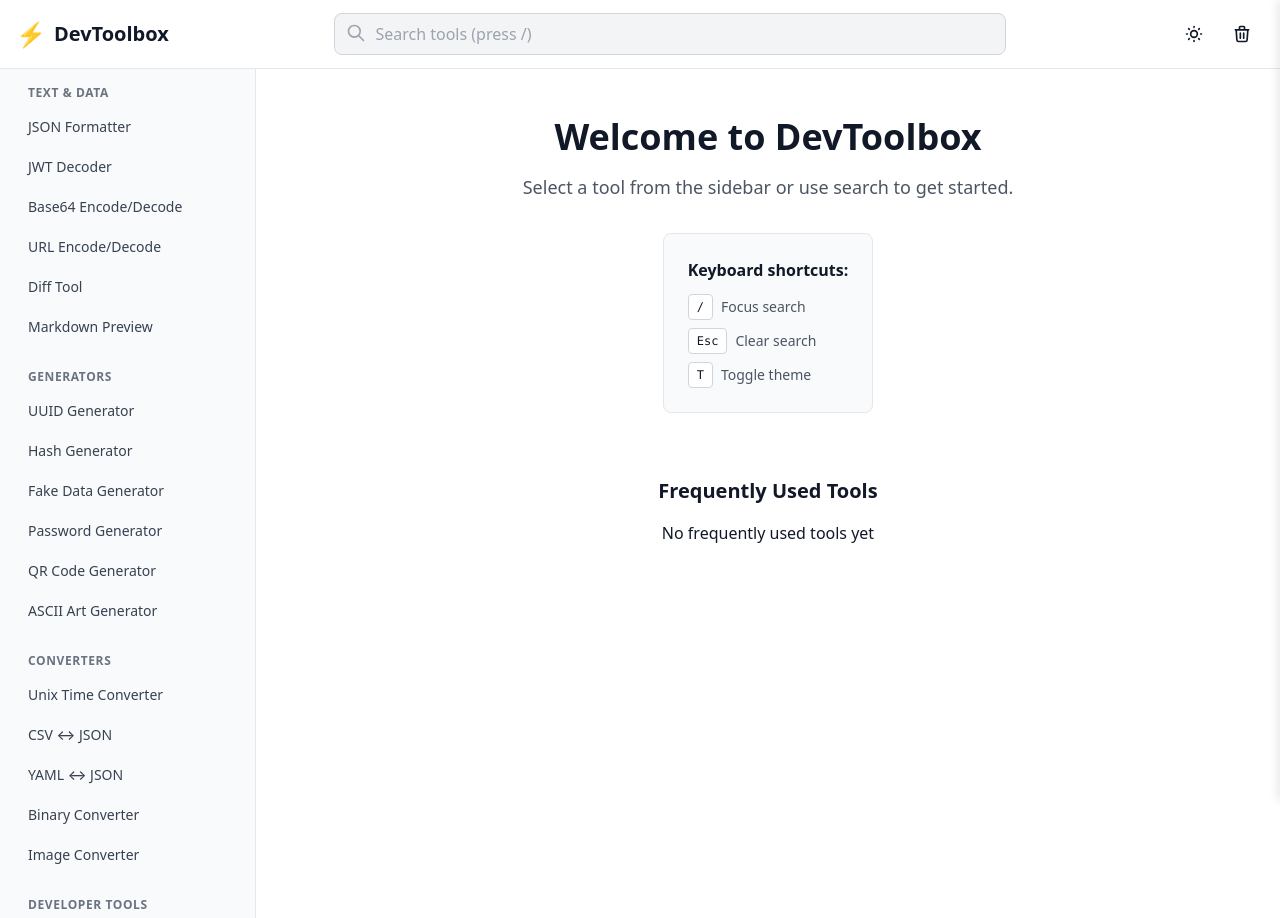
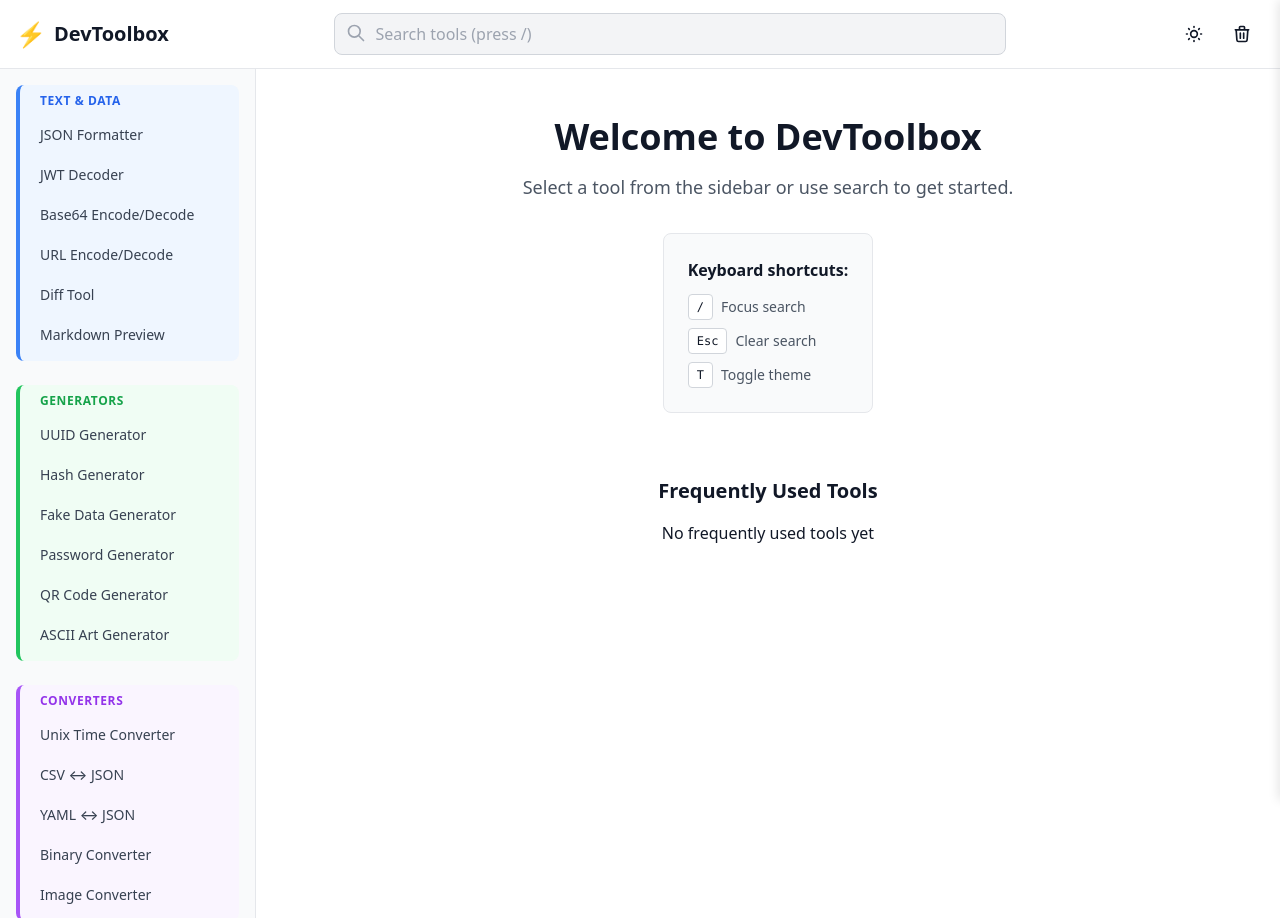
Before and after one commit to Vijay-Duke/devtoolbox, a website: page index.html in a window 1280 px wide. Shown: the top 918 px of the page. Drawn offline with Linux system fonts and the light colour scheme.

Commit message:
feat: add color-coded sidebar sections for better visual organization
- Text & Data: Blue theme
- Generators: Green theme
- Converters: Purple theme
- Developer Tools: Orange theme
- Networking & Cloud: Red theme

Each section now has:
- Colored header text
- Subtle background tint
- Left border accent
- Proper dark mode support with transparent backgrounds

This makes it much easier to visually scan and find tools in specific categories.

```diff
--- a/index.html
+++ b/index.html
@@ -22,7 +22,7 @@
 
 
   <!-- Compiled Tailwind CSS with cache busting -->
-  <link rel="stylesheet" href="/css/styles.css?v=20250815-3">
+  <link rel="stylesheet" href="/css/styles.css?v=20250815-4">
 
   <!-- Minimal inline styles for critical tool layouts -->
   <style>
@@ -350,8 +350,8 @@
     <!-- Sidebar -->
     <aside id="sidebar" class="w-64 bg-gray-50 dark:bg-gray-800 border-r border-gray-200 dark:border-gray-700 overflow-y-auto transform -translate-x-full lg:translate-x-0 transition-transform duration-300 fixed lg:relative h-full z-40" aria-label="Tools sidebar">
       <nav role="navigation" aria-label="Main navigation" class="p-4">
-        <div class="mb-6">
-          <h2 class="px-3 mb-2 text-xs font-semibold text-gray-500 dark:text-gray-400 uppercase tracking-wider">Text & Data</h2>
+        <div class="mb-6 p-2 rounded-lg bg-blue-50 dark:bg-blue-900/20 border-l-4 border-blue-500">
+          <h2 class="px-3 mb-2 text-xs font-semibold text-blue-600 dark:text-blue-400 uppercase tracking-wider">Text & Data</h2>
           <ul class="space-y-1">
             <li><a href="#json-formatter" class="nav-link block px-3 py-2 text-sm font-medium text-gray-700 dark:text-gray-300 rounded-lg hover:bg-gray-200 dark:hover:bg-gray-700 transition-colors">JSON Formatter</a></li>
             <li><a href="#jwt-decoder" class="nav-link block px-3 py-2 text-sm font-medium text-gray-700 dark:text-gray-300 rounded-lg hover:bg-gray-200 dark:hover:bg-gray-700 transition-colors">JWT Decoder</a></li>
@@ -362,8 +362,8 @@
           </ul>
         </div>
 
-        <div class="mb-6">
-          <h2 class="px-3 mb-2 text-xs font-semibold text-gray-500 dark:text-gray-400 uppercase tracking-wider">Generators</h2>
+        <div class="mb-6 p-2 rounded-lg bg-green-50 dark:bg-green-900/20 border-l-4 border-green-500">
+          <h2 class="px-3 mb-2 text-xs font-semibold text-green-600 dark:text-green-400 uppercase tracking-wider">Generators</h2>
           <ul class="space-y-1">
             <li><a href="#uuid" class="nav-link block px-3 py-2 text-sm font-medium text-gray-700 dark:text-gray-300 rounded-lg hover:bg-gray-200 dark:hover:bg-gray-700 transition-colors">UUID Generator</a></li>
             <li><a href="#hash" class="nav-link block px-3 py-2 text-sm font-medium text-gray-700 dark:text-gray-300 rounded-lg hover:bg-gray-200 dark:hover:bg-gray-700 transition-colors">Hash Generator</a></li>
@@ -374,8 +374,8 @@
           </ul>
         </div>
 
-        <div class="mb-6">
-          <h2 class="px-3 mb-2 text-xs font-semibold text-gray-500 dark:text-gray-400 uppercase tracking-wider">Converters</h2>
+        <div class="mb-6 p-2 rounded-lg bg-purple-50 dark:bg-purple-900/20 border-l-4 border-purple-500">
+          <h2 class="px-3 mb-2 text-xs font-semibold text-purple-600 dark:text-purple-400 uppercase tracking-wider">Converters</h2>
           <ul class="space-y-1">
             <li><a href="#unix-time" class="nav-link block px-3 py-2 text-sm font-medium text-gray-700 dark:text-gray-300 rounded-lg hover:bg-gray-200 dark:hover:bg-gray-700 transition-colors">Unix Time Converter</a></li>
             <li><a href="#csv-json" class="nav-link block px-3 py-2 text-sm font-medium text-gray-700 dark:text-gray-300 rounded-lg hover:bg-gray-200 dark:hover:bg-gray-700 transition-colors">CSV ↔ JSON</a></li>
@@ -385,8 +385,8 @@
           </ul>
         </div>
 
-        <div class="mb-6">
-          <h2 class="px-3 mb-2 text-xs font-semibold text-gray-500 dark:text-gray-400 uppercase tracking-wider">Developer Tools</h2>
+        <div class="mb-6 p-2 rounded-lg bg-orange-50 dark:bg-orange-900/20 border-l-4 border-orange-500">
+          <h2 class="px-3 mb-2 text-xs font-semibold text-orange-600 dark:text-orange-400 uppercase tracking-wider">Developer Tools</h2>
           <ul class="space-y-1">
             <li><a href="#regex-tester" class="nav-link block px-3 py-2 text-sm font-medium text-gray-700 dark:text-gray-300 rounded-lg hover:bg-gray-200 dark:hover:bg-gray-700 transition-colors">Regex Tester</a></li>
             <li><a href="#cron" class="nav-link block px-3 py-2 text-sm font-medium text-gray-700 dark:text-gray-300 rounded-lg hover:bg-gray-200 dark:hover:bg-gray-700 transition-colors">Cron Parser</a></li>
@@ -400,8 +400,8 @@
           </ul>
         </div>
 
-        <div class="mb-6">
-          <h2 class="px-3 mb-2 text-xs font-semibold text-gray-500 dark:text-gray-400 uppercase tracking-wider">Networking & Cloud</h2>
+        <div class="mb-6 p-2 rounded-lg bg-red-50 dark:bg-red-900/20 border-l-4 border-red-500">
+          <h2 class="px-3 mb-2 text-xs font-semibold text-red-600 dark:text-red-400 uppercase tracking-wider">Networking & Cloud</h2>
           <ul class="space-y-1">
             <li><a href="#ip-lookup" class="nav-link block px-3 py-2 text-sm font-medium text-gray-700 dark:text-gray-300 rounded-lg hover:bg-gray-200 dark:hover:bg-gray-700 transition-colors">IP Address Lookup</a></li>
             <li><a href="#cidr-calculator" class="nav-link block px-3 py-2 text-sm font-medium text-gray-700 dark:text-gray-300 rounded-lg hover:bg-gray-200 dark:hover:bg-gray-700 transition-colors">CIDR Calculator</a></li>
```
Also changed, not shown: css/styles.css.
